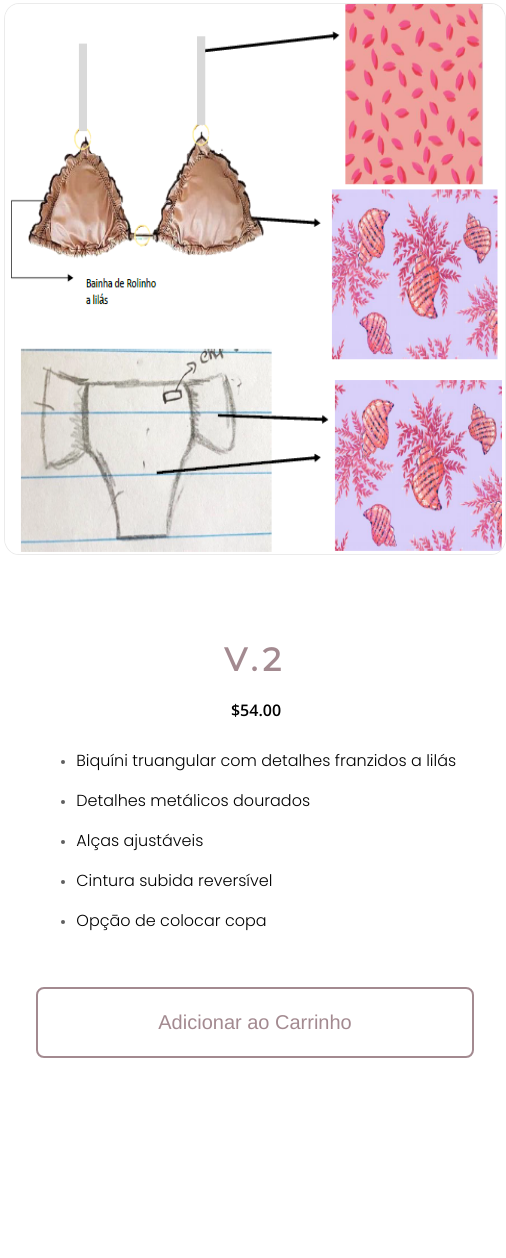
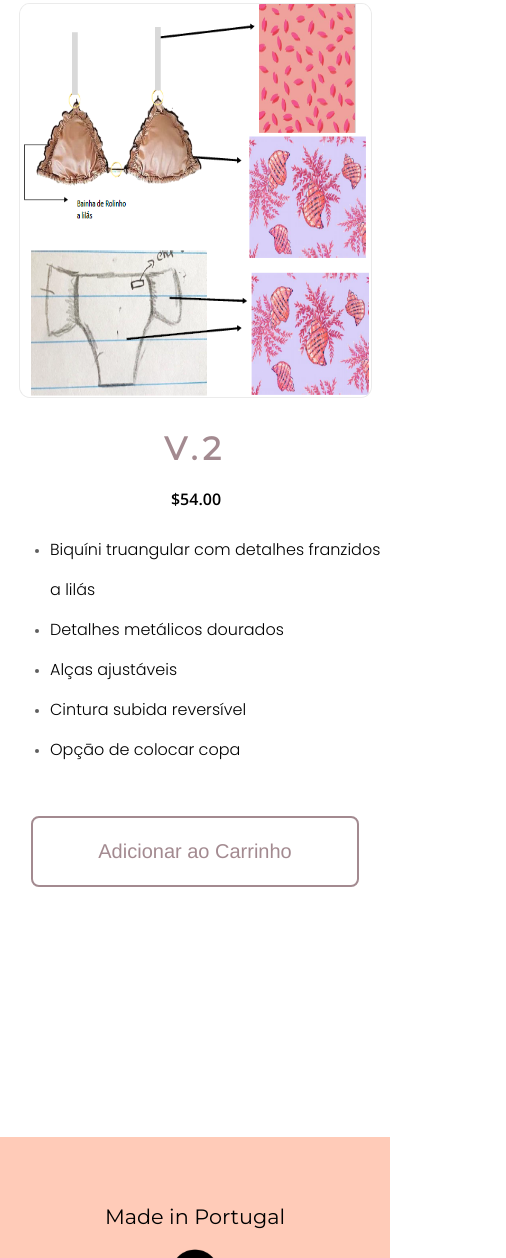
Before and after one commit to sudolake/BR-Swimwear, a plain HTML site: page single-item-pages/item6.html in a window 390 px wide. Shown: the part 368-1626 px from the top of the page, 506 px wide, since content can reach past the window. Drawn offline with nearby package versions, Linux system fonts and the light colour scheme.

Commit message:
Update items.css

```diff
--- a/single-item-pages/items.css
+++ b/single-item-pages/items.css
@@ -82,7 +82,6 @@ h4{
     height:550px;
     border:solid 1px rgb(235, 235, 235);
     border-radius: 3%;
-
     justify-self: end;
 }
 
@@ -207,3 +206,20 @@ ul li::marker {
     }
 
 }
+@media (max-width:615px){
+
+    .grid img{
+        width:90%;
+        height:140%;
+        margin-left:4px;
+    }
+    .text{
+        margin-top:60px;
+    }
+    .grid ul{
+        margin-left:10px;
+    }
+    .button{
+    padding-right: 65px;
+    padding-left: 65px;
+}}
```
